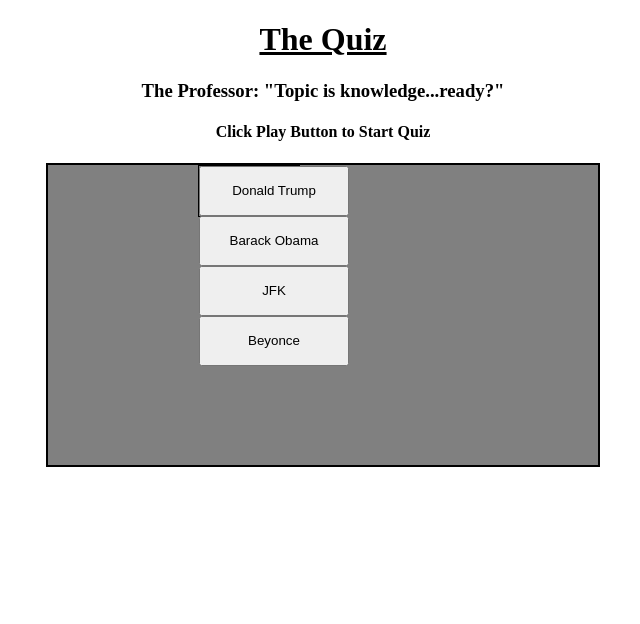
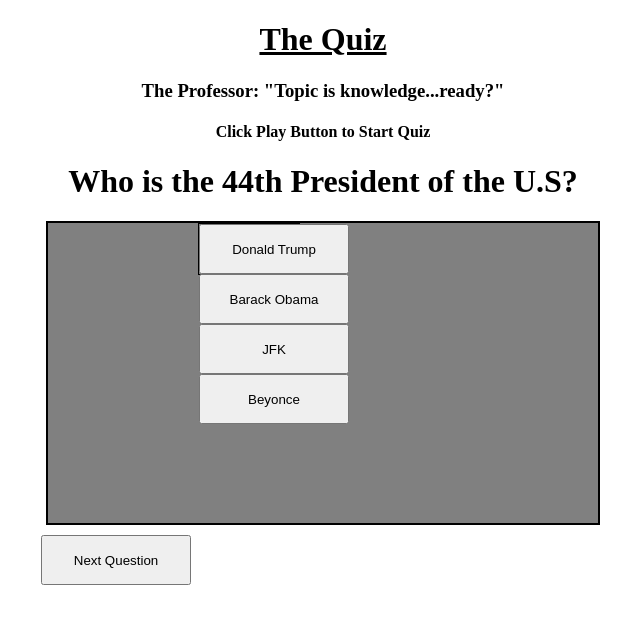
Before and after one commit to jeremytaylor7/the-quiz-challenge, a plain HTML site: page index.html in a window 1280 px wide. Both pictures are taken after a click on the button "Start". Shown: the whole page, without its empty margins (317-957 px from the left). Drawn offline with nearby package versions, Linux system fonts and the light colour scheme.

Commit message:
fixed render question function added next button

```diff
--- a/app.js
+++ b/app.js
@@ -123,10 +123,14 @@
 		if (trueOrFalse === true) {
 
 			renderThatsCorrect();
+			$('.js-next').show();
+
 		}
 		else if (trueOrFalse === false) {
 
 			renderCorrectAnswer();
+			$('.js-next').show();
+
 		}
 
 
@@ -143,7 +147,7 @@
 
 function renderQuestion(index){
 
-	var question = quizState.questions[index];
+	var question = quizState.questions[index].question;
 
 	$('.questionH1').html(question);
 }
--- a/index.html
+++ b/index.html
@@ -32,6 +32,7 @@
   </div>
   <div class="buttons">
   <button class='js-start' type="submit">Start</button>
+  <button class="js-next" type="submit"> Next Question</button>
 
   </div>
 
```
